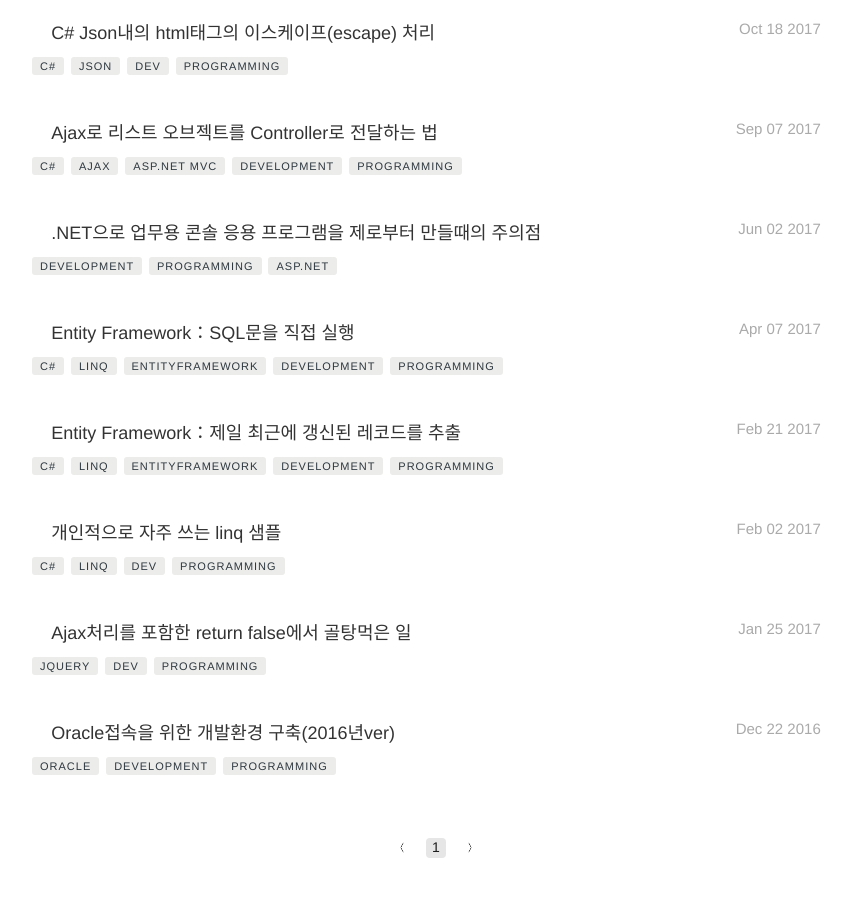
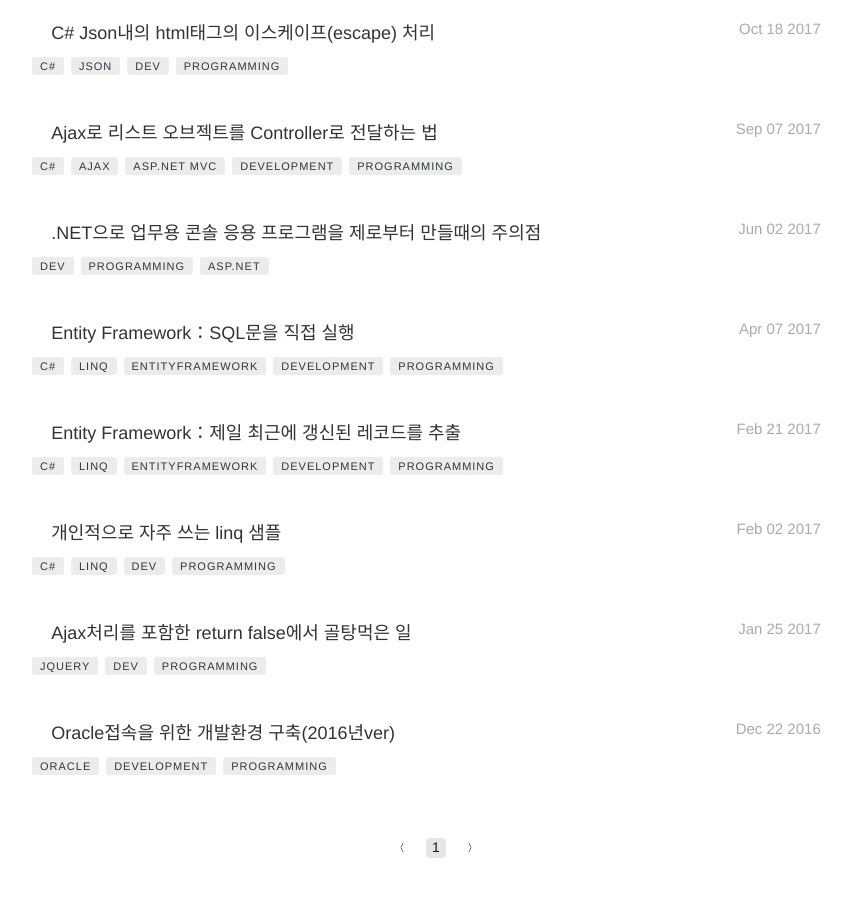
Before and after one commit to Pie001/pie001.github.io, a Jekyll site: the page built from blog/index.html, in a window 1280 px wide and 900 px high, scrolled down 2366 px. Shown: the top 897 px of the window, without its empty margins (204-1055 px from the left). Built offline with Jekyll 4.4.1, drawn with Linux system fonts in a browser that asks for light colours; the list of posts is cut into pages by our own code.

Commit message:
Update 2017-06-02-0016.md

```diff
--- a/_posts/2017-06-02-0016.md
+++ b/_posts/2017-06-02-0016.md
@@ -8,7 +8,7 @@ headerImage: true
 blog: true
 ko: true
 tag:
-- development
+- dev
 - programming
 - ASP.NET
 category: blog
```
